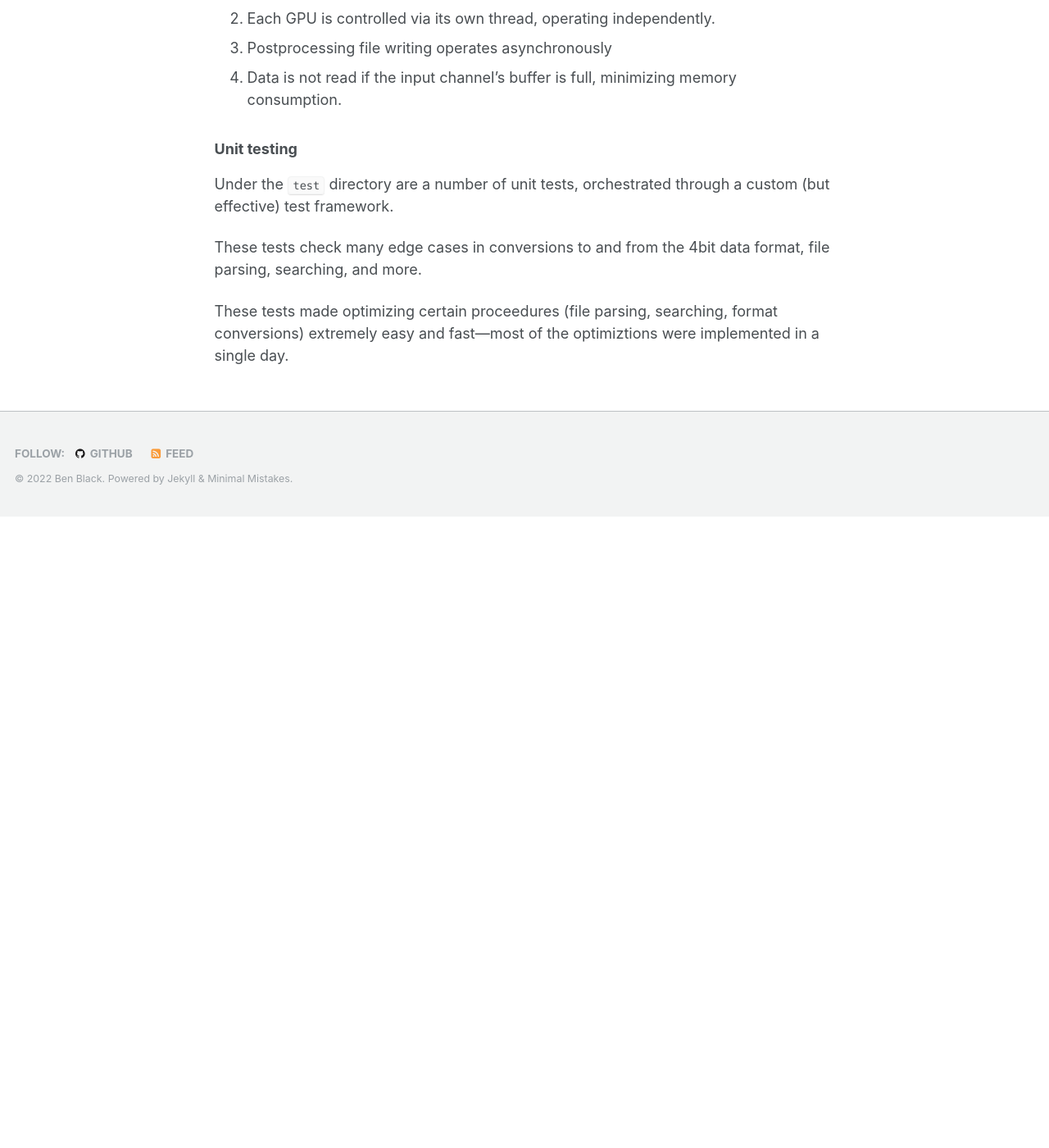
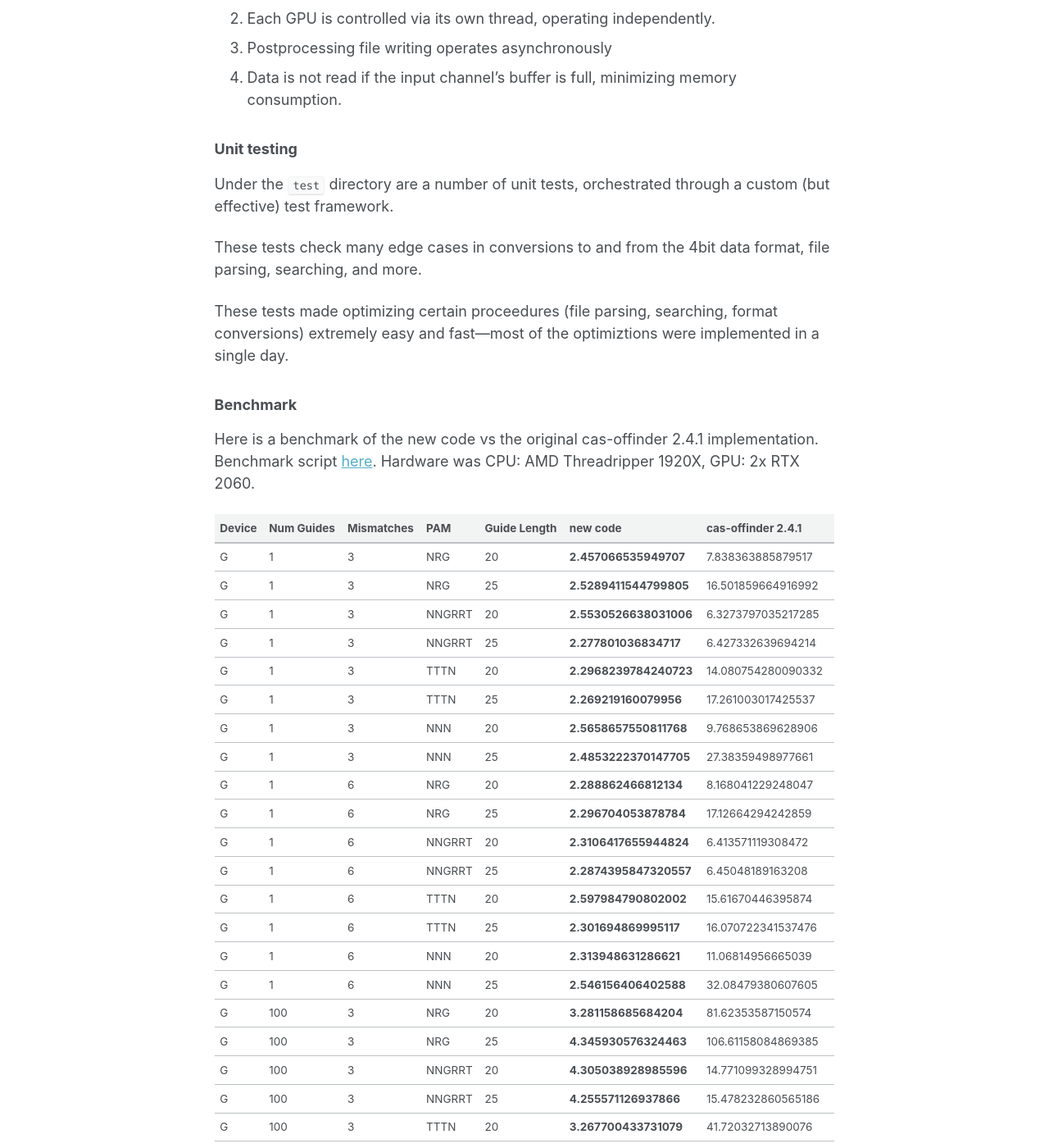
Before and after one commit to benblack769/benblack769.github.io, a Jekyll site: the page built from posts/blog/cas-offinder.md, in a window 1280 px wide and 1400 px high, scrolled down 7710 px. Shown: the whole window at 82% size. Built offline with Jekyll 4.4.1, drawn with Linux system fonts in a browser that asks for light colours; before the commit the page ends 8340 px from its top, so only the background shows below that; some of the changed text lies outside the part shown.

Commit message:
added benchmark result

```diff
--- a/posts/blog/cas-offinder.md
+++ b/posts/blog/cas-offinder.md
@@ -273,3 +273,65 @@
 These tests check many edge cases in conversions to and from the 4bit data format, file parsing, searching, and more.
 
 These tests made optimizing certain proceedures (file parsing, searching, format conversions) extremely easy and fast---most of the optimiztions were implemented in a single day.
+
+### Benchmark
+
+Here is a benchmark of the new code vs the original cas-offinder 2.4.1 implementation. Benchmark script [here](https://github.com/benblack769/cas-offinder/blob/develop/test/benchmark.py). Hardware was CPU: AMD Threadripper 1920X, GPU: 2x RTX 2060.
+
+Device | Num Guides | Mismatches | PAM | Guide Length |  new code | cas-offinder 2.4.1
+--- | --- | --- | --- | --- | --- | ---
+G | 1 | 3 | NRG | 20 | **2.457066535949707** | 7.838363885879517
+G | 1 | 3 | NRG | 25 | **2.5289411544799805** | 16.501859664916992
+G | 1 | 3 | NNGRRT | 20 | **2.5530526638031006** | 6.3273797035217285
+G | 1 | 3 | NNGRRT | 25 | **2.277801036834717** | 6.427332639694214
+G | 1 | 3 | TTTN | 20 | **2.2968239784240723** | 14.080754280090332
+G | 1 | 3 | TTTN | 25 | **2.269219160079956** | 17.261003017425537
+G | 1 | 3 | NNN | 20 | **2.5658657550811768** | 9.768653869628906
+G | 1 | 3 | NNN | 25 | **2.4853222370147705** | 27.38359498977661
+G | 1 | 6 | NRG | 20 | **2.288862466812134** | 8.168041229248047
+G | 1 | 6 | NRG | 25 | **2.296704053878784** | 17.12664294242859
+G | 1 | 6 | NNGRRT | 20 | **2.3106417655944824** | 6.413571119308472
+G | 1 | 6 | NNGRRT | 25 | **2.2874395847320557** | 6.45048189163208
+G | 1 | 6 | TTTN | 20 | **2.597984790802002** | 15.61670446395874
+G | 1 | 6 | TTTN | 25 | **2.301694869995117** | 16.070722341537476
+G | 1 | 6 | NNN | 20 | **2.313948631286621** | 11.06814956665039
+G | 1 | 6 | NNN | 25 | **2.546156406402588** | 32.08479380607605
+G | 100 | 3 | NRG | 20 | **3.281158685684204** | 81.62353587150574
+G | 100 | 3 | NRG | 25 | **4.345930576324463** | 106.61158084869385
+G | 100 | 3 | NNGRRT | 20 | **4.305038928985596** | 14.771099328994751
+G | 100 | 3 | NNGRRT | 25 | **4.255571126937866** | 15.478232860565186
+G | 100 | 3 | TTTN | 20 | **3.267700433731079** | 41.72032713890076
+G | 100 | 3 | TTTN | 25 | **4.387739181518555** | 46.10689091682434
+G | 100 | 3 | NNN | 20 | **3.3470168113708496** | 255.67016053199768
+G | 100 | 3 | NNN | 25 | **4.296769380569458** | 1038.861836194992
+G | 100 | 6 | NRG | 20 | **7.8972320556640625** | 117.8295590877533
+G | 100 | 6 | NRG | 25 | **4.395631313323975** | 142.38549041748047
+G | 100 | 6 | NNGRRT | 20 | **7.213689565658569** | 18.794063568115234
+G | 100 | 6 | NNGRRT | 25 | **4.371814727783203** | 20.25647521018982
+G | 100 | 6 | TTTN | 20 | **6.948397159576416** | 53.07967925071716
+G | 100 | 6 | TTTN | 25 | **4.3952319622039795** | 56.78704071044922
+G | 100 | 6 | NNN | 20 | **20.577077388763428** | 379.30489897727966
+G | 100 | 6 | NNN | 25 | **4.327762842178345** | 1509.7268223762512
+C | 1 | 3 | NRG | 20 | **3.590397834777832** | 43.46000361442566
+C | 1 | 3 | NRG | 25 | **3.6751527786254883** | 43.74400877952576
+C | 1 | 3 | NNGRRT | 20 | **3.6508681774139404** | 13.540801286697388
+C | 1 | 3 | NNGRRT | 25 | **3.632962703704834** | 12.931318521499634
+C | 1 | 3 | TTTN | 20 | **3.759443998336792** | 20.997319221496582
+C | 1 | 3 | TTTN | 25 | **3.628269910812378** | 21.615241765975952
+C | 1 | 3 | NNN | 20 | **3.641589641571045** | 157.16770362854004
+C | 1 | 3 | NNN | 25 | **3.554177761077881** | 157.28540921211243
+C | 1 | 6 | NRG | 20 | **3.6152164936065674** | 45.03748655319214
+C | 1 | 6 | NRG | 25 | **3.5648601055145264** | 43.65849947929382
+C | 1 | 6 | NNGRRT | 20 | **3.6128592491149902** | 13.665508031845093
+C | 1 | 6 | NNGRRT | 25 | **3.7108068466186523** | 12.900066137313843
+C | 1 | 6 | TTTN | 20 | **3.6672797203063965** | 21.239816188812256
+C | 1 | 6 | TTTN | 25 | **3.5897068977355957** | 22.04256582260132
+C | 1 | 6 | NNN | 20 | **3.665330648422241** | 164.93094301223755
+C | 1 | 6 | NNN | 25 | **3.700547933578491** | 164.99052476882935
+C | 100 | 3 | NRG | 20 | 195.8663148880005 | **191.26478362083435**
+C | 100 | 3 | NRG | 25 | **198.46067905426025** | 201.00600957870483
+C | 100 | 3 | NNGRRT | 20 | 197.7969355583191 | **39.44978475570679**
+C | 100 | 3 | NNGRRT | 25 | 197.9326527118683 | **38.36330270767212**
+C | 100 | 3 | TTTN | 20 | 197.84042501449585 | **68.67597556114197**
+C | 100 | 3 | TTTN | 25 | 198.83449029922485 | **73.39102458953857**
+C | 100 | 3 | NNN | 20 | **199.13335537910461** | 1149.2943522930145
```
